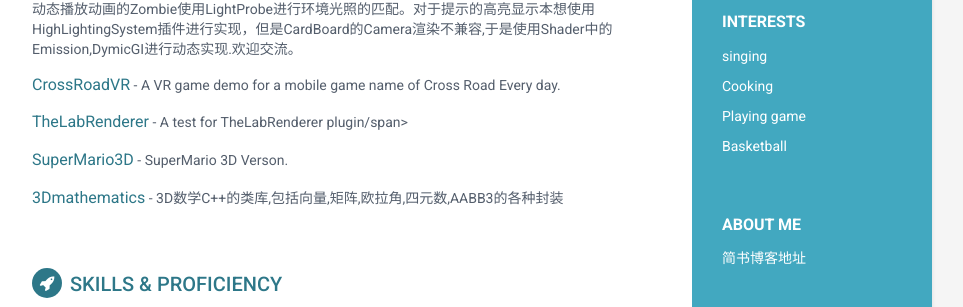
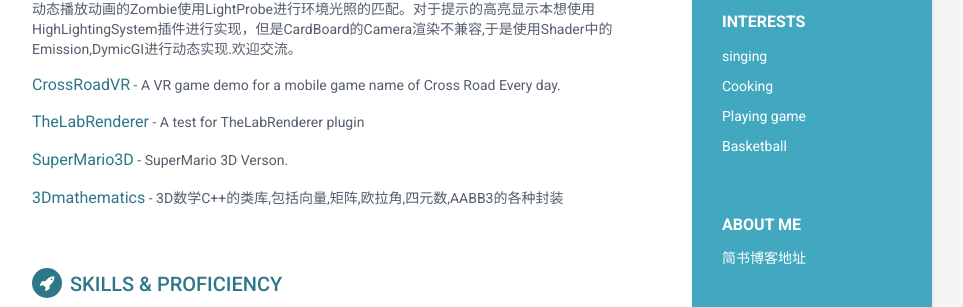
Before and after one commit to LeviWan/LeviWan.github.io, a Jekyll site: the page built from index.html, in a window 1280 px wide. Shown: the part 1009-1316 px from the top of the page, without its empty margins (188-1151 px from the left). Built offline with Jekyll 4.4.1, drawn with Linux system fonts in a browser that asks for light colours.

Commit message:
modified

```diff
--- a/_includes/projects.html
+++ b/_includes/projects.html
@@ -12,7 +12,7 @@
                     <span class="project-tagline">A VR game demo for a mobile game name of Cross Road Every day. </span>
                 </div><!--//item-->
                 <div class="item">
-                    <span class="project-title"><a href="https://github.com/LeviWan/TheLabRendererTest" target="_blank">TheLabRenderer</a></span> - <span class="project-tagline">A test for TheLabRenderer plugin/span>
+                    <span class="project-title"><a href="https://github.com/LeviWan/TheLabRendererTest" target="_blank">TheLabRenderer</a></span> - <span class="project-tagline">A test for TheLabRenderer plugin</span>
                 </div><!--//item-->
                 <div class="item">
                     <span class="project-title"><a href="https://github.com/LeviWan/SuperMario3D" target="_blank">SuperMario3D</a></span> - <span class="project-tagline">SuperMario 3D Verson. </span>
```
